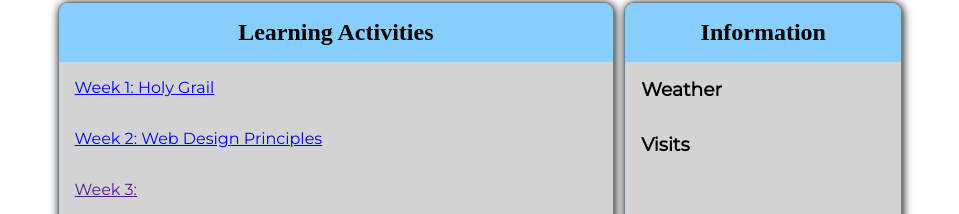
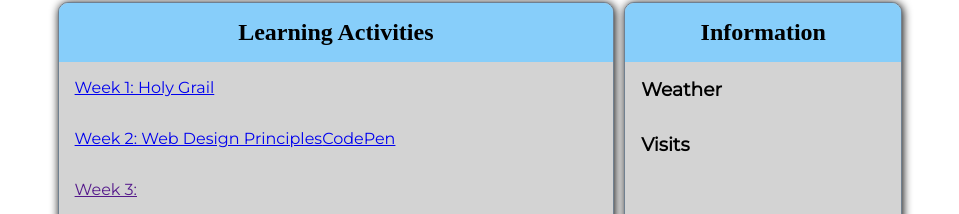
Before and after one commit to kimkwatson/wdd230, a plain HTML site: page index.html in a window 1280 px wide. Shown: the part 332-546 px from the top of the page, without its empty margins (160-1119 px from the left). Drawn offline with Linux system fonts and the light colour scheme; a web font is replaced by a local one.

Commit message:
Changed codepen link

```diff
--- a/index.html
+++ b/index.html
@@ -38,7 +38,7 @@
                 <h2>Learning Activities</h2>
                 <ul>
                     <li><a href="https://kimkwatson.github.io/wdd230/week01/holygrail.html">Week 1: Holy Grail</a></li>
-                    <li><a href="https://kimkwatson.github.io/wdd230/week02/design.html" href="https://codepen.io/kimkwatson/pen/jOgPPWK">Week 2: Web Design Principles</a></li>
+                    <li><a href="https://kimkwatson.github.io/wdd230/week02/design.html">Week 2: Web Design Principles</a><a href="https://codepen.io/kimkwatson/pen/jOgPPWK">CodePen</a></li>
                     <li><a href="">Week 3:</a></li>
                     <li><a href="">Week 4:</a></li>
                     <li><a href="">Week 5:</a></li>
```
